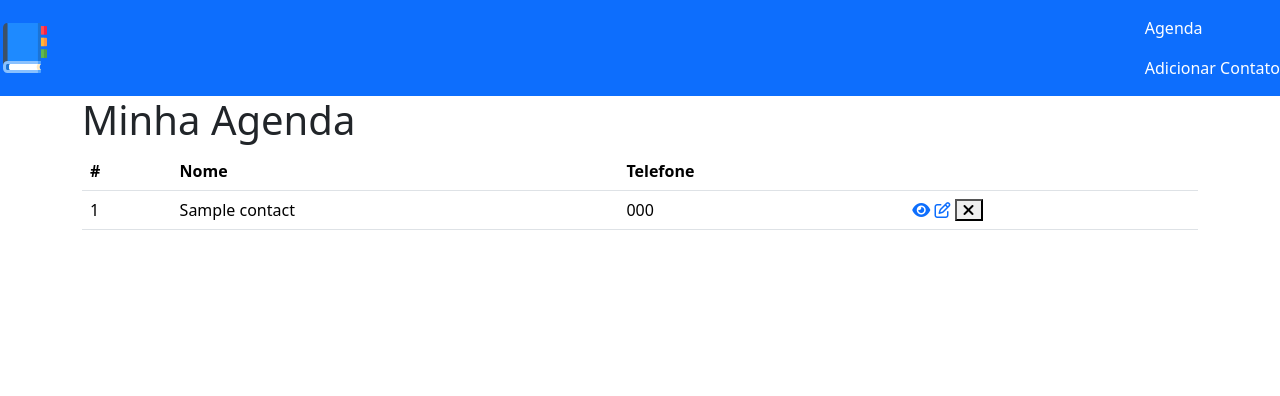
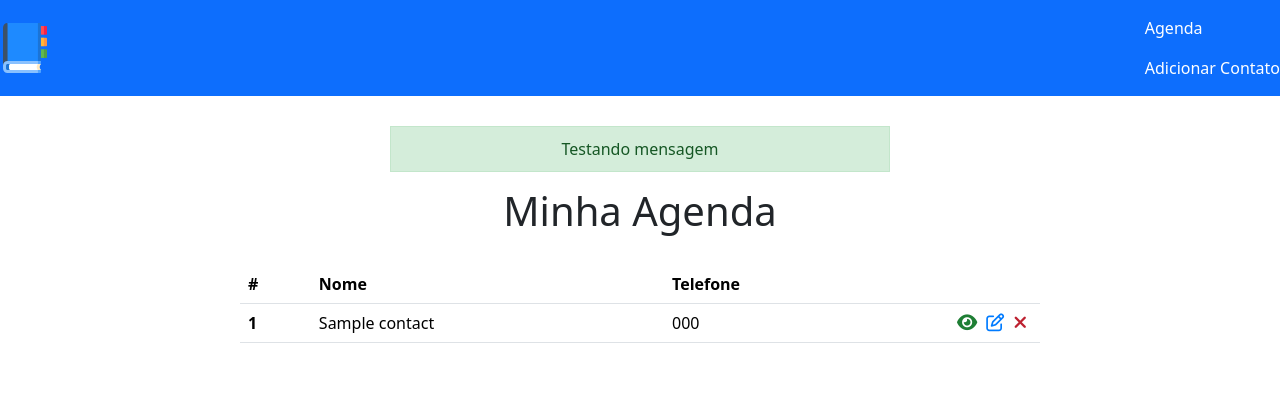
Before and after one commit to VictorAlmada/seminario, a PHP site: page / in a window 1280 px wide. Shown: the top 396 px of the page. Run offline with PHP 8.4, Linux system fonts and the light colour scheme; tables that the repository leaves empty or names only in its code hold one stand-in row (values such as "Sample post").

Commit message:
Atualização do projeto Data 28/05

```diff
--- a/config/process.php
+++ b/config/process.php
@@ -4,13 +4,32 @@ session_start();
 
 include_once("connection.php");
 
-$contacts = [];
+$id;
+if(!empty($_GET)) {
+       $id = $_GET["id"];
+}
+//retorna o dado de um contato
+if (!empty($id)) {
+       $query = "SELECT * FROM contacts WHERE id = :id";
+       $stmt = $conn->prepare($query);
+       $stmt->bindParam(":id", $id);
+       $stmt->execute();
+       $contact = $stmt->fetch();
 
-$query = "SELECT * FROM contacts";
+} else {
+       $contacts = [];
 
-$stmt = $conn->prepare($query);
-$stmt->execute();
-$contacts = $stmt->fetchAll(PDO::FETCH_ASSOC);
+       //retorna todos os contatos
+       $query = "SELECT * FROM contacts";
+
+       $stmt = $conn->prepare($query);
+       $stmt->execute();
+       $contacts = $stmt->fetchAll(PDO::FETCH_ASSOC);
+}
+
+
+
+
 
 /*
 Prepara e executa uma consulta SQL para selecionar todos os registros da tabela "contacts" no banco de dados;
--- a/css/styles.css
+++ b/css/styles.css
@@ -1,3 +1,87 @@
 .navbar-brand img {
     width: 50px;
 }
+#main-title {
+    text-align: center;
+    margin: 15px 0 30px;
+}
+
+/* HOME */
+#contacts-table {
+    max-width: 800px;
+    margin: 0 auto;
+}
+
+.col-id {
+    font-weight: bold;
+}
+
+#contacts-table thead {
+    color: #fff;
+    background-color: #007bff
+}
+
+.actions {
+    text-align: right;
+    width: 150px;
+}
+.actions i {
+    font-size: 18px;
+    margin-right: 5px;
+}
+
+.check-icon {
+    color: #1e7e34;
+}
+.edit-icon {
+    color: #007bff;
+}
+.delete-icon {
+    color: #bd2130;
+}
+.delete-btn {
+    background-color: transparent;
+    border: none;
+    padding: 0;
+}
+
+#empty-list-text {
+    text-align: center;
+}
+
+#msg {
+    color: #155724;
+    background-color: #d4edda;
+    border: 1px solid #c3e6cb;
+    padding: 10px;
+    text-align: center;
+    max-width: 500px;
+    margin: 0 auto;
+    margin-top: 30px;
+    ;
+}
+
+/* SHOW / CONTATO INDIVIDUAL */
+#view-contact-container {
+    max-width: 500px;
+    margin: 0 auto;
+}
+.bold {
+    font-weight: bold;
+}
+#back-link-container {
+    display: block;
+    width: 500px;
+    margin: 30px auto 0;
+}
+#back-link {
+    border: 1px solid #007bff;
+    color: #007bff;
+    border-radius: 4px;
+    padding: 5px;
+    text-decoration: none;
+}
+
+#back-link:hover {
+    text-decoration: none;
+}
--- a/index.php
+++ b/index.php
@@ -6,6 +6,7 @@ include_once("templates/header.php");
 <!-- CORPO  -->
 
 <div class="container">
+<p id="msg">Testando mensagem</p>
     <!-- mensagem de sessão -->
     <?php if(isset($printMsg) && $printMsg != "") { ?>
         <p id="msg"><?= $printMsg ?></p>
@@ -32,14 +33,14 @@ include_once("templates/header.php");
                 <?php foreach($contacts as $contact) { ?>
                     <tr>
                         <!-- apresento os dados id, nome e phone -->
-                        <td scope="row"><?= $contact["id"] ?></td>
+                        <td scope="row" class="col-id"><?= $contact["id"] ?></td>
                         <td scope="row"><?= $contact["name"] ?></td>
                         <td scope="row"><?= $contact["phone"] ?></td>
                         <!-- após os dados coloco os icones de visualizar, editar e remover -->
                         <td class="actions">
-                            <a href="#"><i class="fas fa-eye check-icon"></i></a>
+                            <a href="show.php?id=<?= $contact["id"] ?>"><i class="fas fa-eye check-icon"></i></a>
                             <a href="#"><i class="far fa-edit edit-icon"></i></a>
-                            <button type="submit"><i class="fas fa-times delete-icon"></i></button>
+                            <button type="submit" class="delete-btn"><i class="fas fa-times delete-icon"></i></button>
                         </td>
                     </tr>
                 <?php } ?>
--- /dev/null
+++ b/templates/backbtn.html
@@ -0,0 +1,3 @@
+<div id="back-link-container">
+    <a href="index.php" id="back-link">Voltar</a>
+</div>
```
Also changed, not shown: show.php (added, +19 -0 lines).
